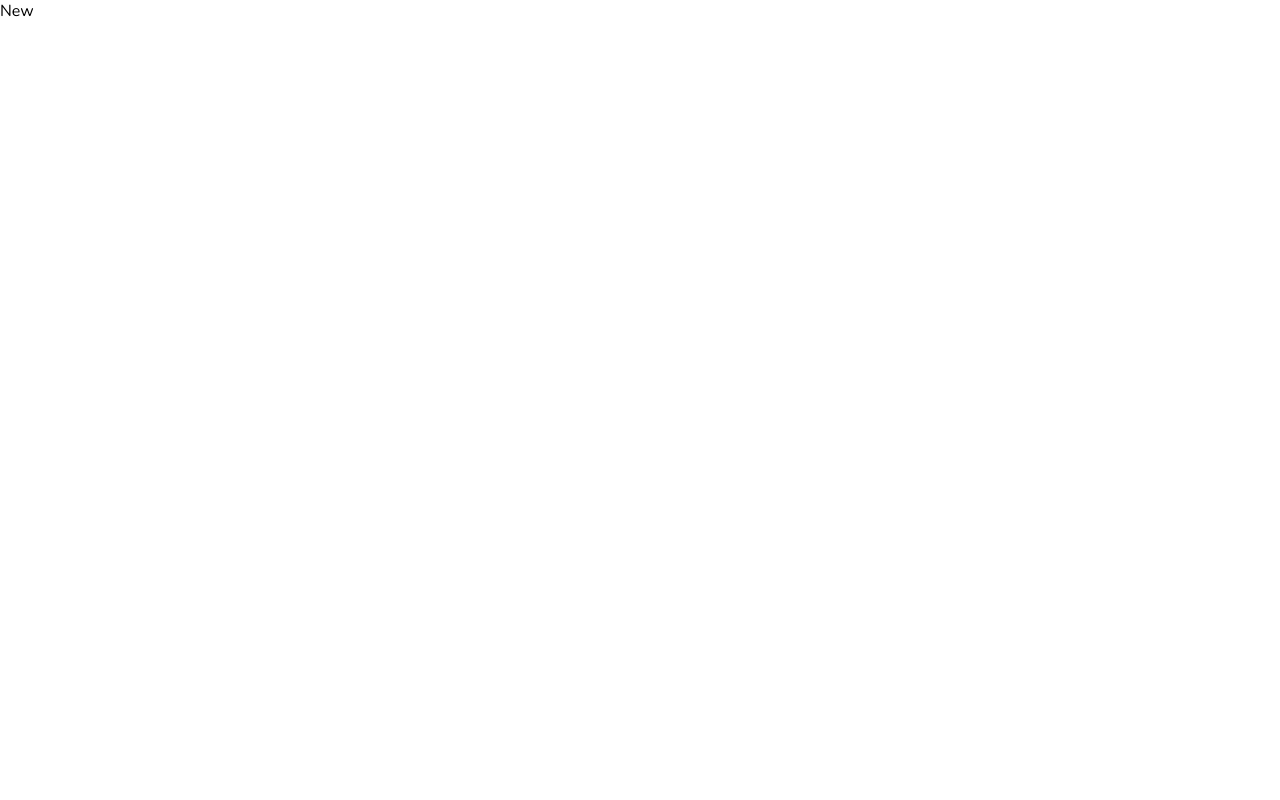
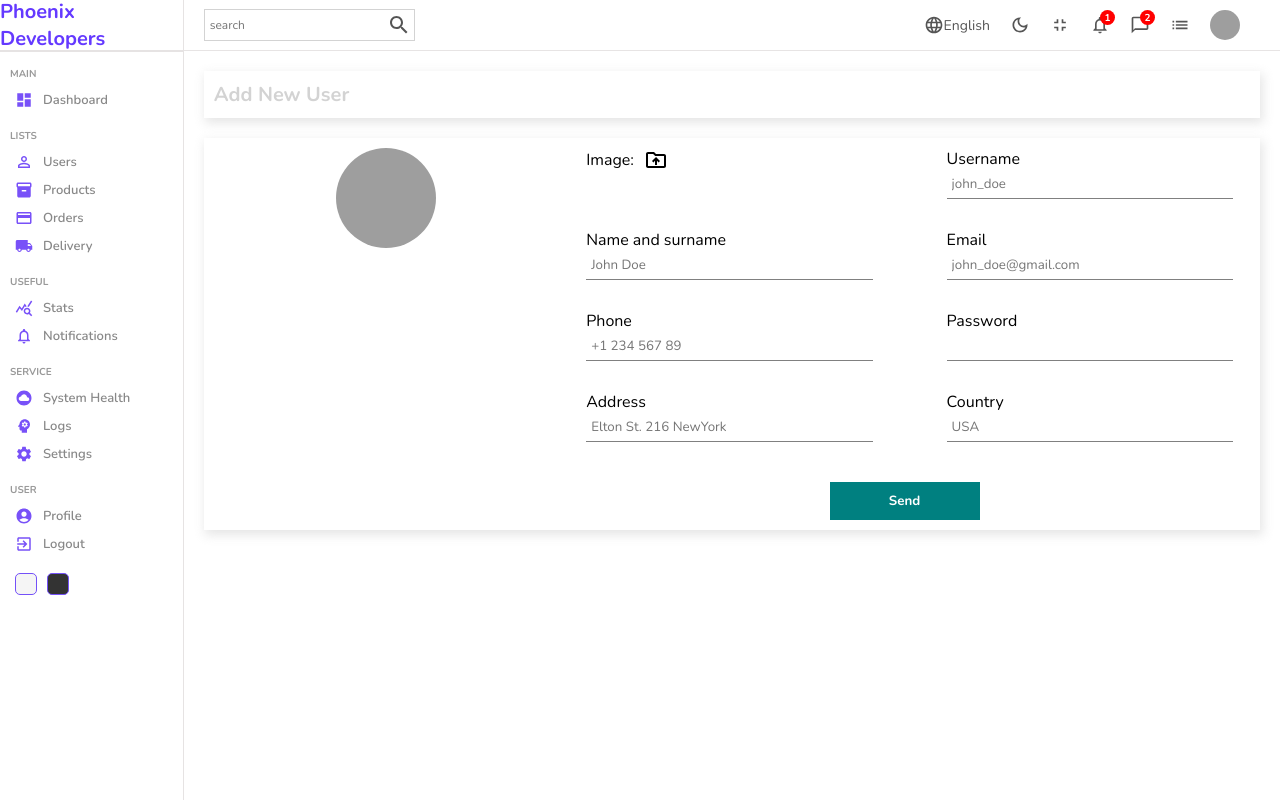
Before and after one commit to Snowkids-code/admin-dashboard, a React (Create React App) app: page /users/new in a window 1280 px wide. Built offline with nearby package versions, Linux system fonts and the light colour scheme; grey boxes are pictures that could not be loaded.

Commit message:
Add new User/Product added

```diff
--- a/src/App.js
+++ b/src/App.js
@@ -5,6 +5,7 @@
 import List from "./pages/list/List";
 import Single from "./pages/single/Single";
 import New from "./pages/new/New";
+import { productInputs, userInputs } from "./formSource";
 
 function App() {
   return (
@@ -17,12 +18,12 @@
             <Route path="users">
               <Route index element={<List/>}/>
               <Route path=":userId" element={<Single/>}/>
-              <Route path="new" element={<New/>}/>
+              <Route path="new" element={<New inputs={userInputs}  title = "Add New User"/>}/>
             </Route>
             <Route path="products">
               <Route index element={<List/>}/>
               <Route path=":productId" element={<Single/>}/>
-              <Route path="new" element={<New/>}/>
+              <Route path="new" element={<New inputs={productInputs}  title = "Add New Product"/>}/>
             </Route>
           </Route>
         </Routes>
--- /dev/null
+++ b/src/formSource.js
@@ -0,0 +1,76 @@
+export const userInputs = [
+  {
+    id: 1,
+    label: "Username",
+    type: "text",
+    placeholder: "john_doe",
+  },
+  {
+    id: 2,
+    label: "Name and surname",
+    type: "text",
+    placeholder: "John Doe",
+  },
+  {
+    id: 3,
+    label: "Email",
+    type: "mail",
+    placeholder: "john_doe@gmail.com",
+  },
+  {
+    id: 4,
+    label: "Phone",
+    type: "text",
+    placeholder: "+1 234 567 89",
+  },
+  {
+    id: 5,
+    label: "Password",
+    type: "password",
+  },
+  {
+    id: 6,
+    label: "Address",
+    type: "text",
+    placeholder: "Elton St. 216 NewYork",
+  },
+  {
+    id: 7,
+    label: "Country",
+    type: "text",
+    placeholder: "USA",
+  },
+];
+
+export const productInputs = [
+  {
+    id: 1,
+    label: "Title",
+    type: "text",
+    placeholder: "Apple Macbook Pro",
+  },
+  {
+    id: 2,
+    label: "Description",
+    type: "text",
+    placeholder: "Description",
+  },
+  {
+    id: 3,
+    label: "Category",
+    type: "text",
+    placeholder: "Computers",
+  },
+  {
+    id: 4,
+    label: "Price",
+    type: "text",
+    placeholder: "100",
+  },
+  {
+    id: 5,
+    label: "Stock",
+    type: "text",
+    placeholder: "in stock",
+  },
+];
--- a/src/pages/new/New.js
+++ b/src/pages/new/New.js
@@ -1,9 +1,56 @@
-import './New.scss'
+import { DriveFolderUploadOutlined } from "@mui/icons-material";
+import { useState } from "react";
+import Navbar from "../../components/navbar/Navbar";
+import Sidebar from "../../components/sidebar/Sidebar";
+import "./New.scss";
 
-const New = () => {
-    return(
-        <div>New</div>
-    )
-}
+const New = ({ inputs, title }) => {
+  const [file, setFile] = useState("");
+  return (
+    <div className="new">
+      <Sidebar />
+      <div className="new_container">
+        <Navbar />
+        <div className="top">
+          <h1>{title}</h1>
+        </div>
+        <div className="bottom">
+          <div className="left">
+            <img
+              src={
+                file
+                  ? URL.createObjectURL(file)
+                  : "https://icon-library.com/images/no-image-icon/no-image-icon-0.jpg"
+              }
+              alt=""
+            />
+          </div>
+          <div className="right">
+            <form>
+              <div className="form_input">
+                <label htmlFor="file">
+                  Image: <DriveFolderUploadOutlined className="icon" />
+                </label>
+                <input
+                  type="file"
+                  id="file"
+                  style={{ display: "none" }}
+                  onChange={(e) => setFile(e.target.files[0])}
+                />
+              </div>
+              {inputs.map((input) => (
+                <div className="form_input" key={input.id}>
+                  <label>{input.label}</label>
+                  <input type={input.type} placeholder={input.placeholder} />
+                </div>
+              ))}
+              <button>Send</button>
+            </form>
+          </div>
+        </div>
+      </div>
+    </div>
+  );
+};
 
-export default New
+export default New;
--- a/src/pages/new/New.scss
+++ b/src/pages/new/New.scss
@@ -0,0 +1,78 @@
+.new {
+  display: flex;
+  width: 100%;
+
+  .new_container {
+    flex: 6;
+
+    .top,
+    .bottom {
+      -webkit-box-shadow: 2px 4px 10px 1px rgba(0, 0, 0, 0.47);
+      box-shadow: 2px 4px 10px 1px rgba(201, 201, 201, 0.47);
+      padding: 10px;
+      margin: 20px;
+      display: flex;
+
+      h1 {
+        color: lightgray;
+        font-size: 20px;
+      }
+
+      .left {
+        flex: 1;
+        text-align: center;
+
+        img {
+          width: 100px;
+          height: 100px;
+          border-radius: 50%;
+          object-fit: cover;
+        }
+      }
+
+      .right {
+        flex: 2;
+
+        form {
+          display: flex;
+          flex-wrap: wrap;
+          gap: 30px;
+          justify-content: space-around;
+
+          .form_input {
+            width: 40%;
+
+            label {
+              display: flex;
+              align-items: center;
+              gap: 10px;
+
+              .icon {
+                cursor: pointer;
+              }
+            }
+
+            input {
+              width: 100%;
+              padding: 5px;
+              border: none;
+              border-bottom: 1px solid gray;
+              outline: none;
+            }
+          }
+
+          button {
+            width: 150px;
+            padding: 10px;
+            border: none;
+            background-color: teal;
+            color: white;
+            font-weight: bold;
+            cursor: pointer;
+            margin-top: 10px;
+          }
+        }
+      }
+    }
+  }
+}
```
